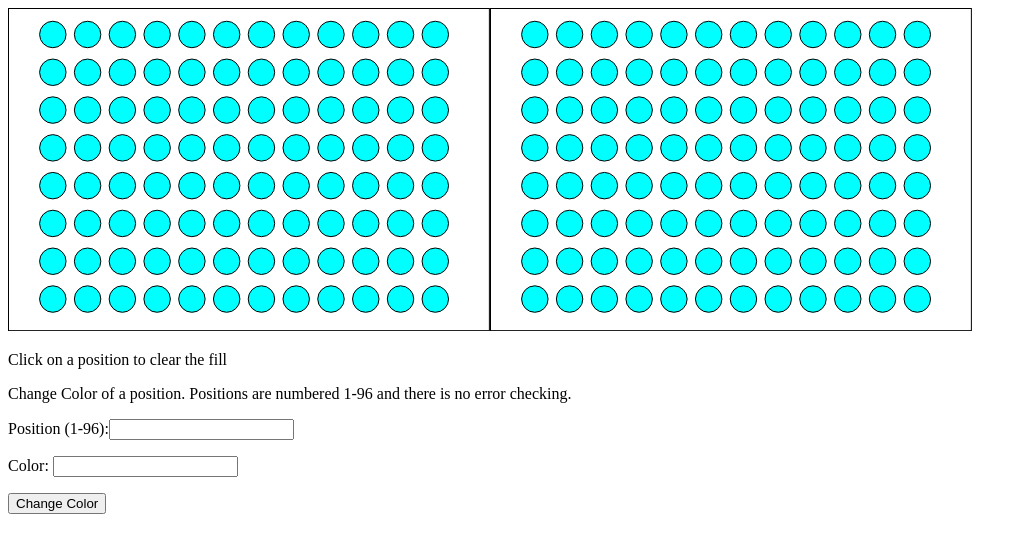
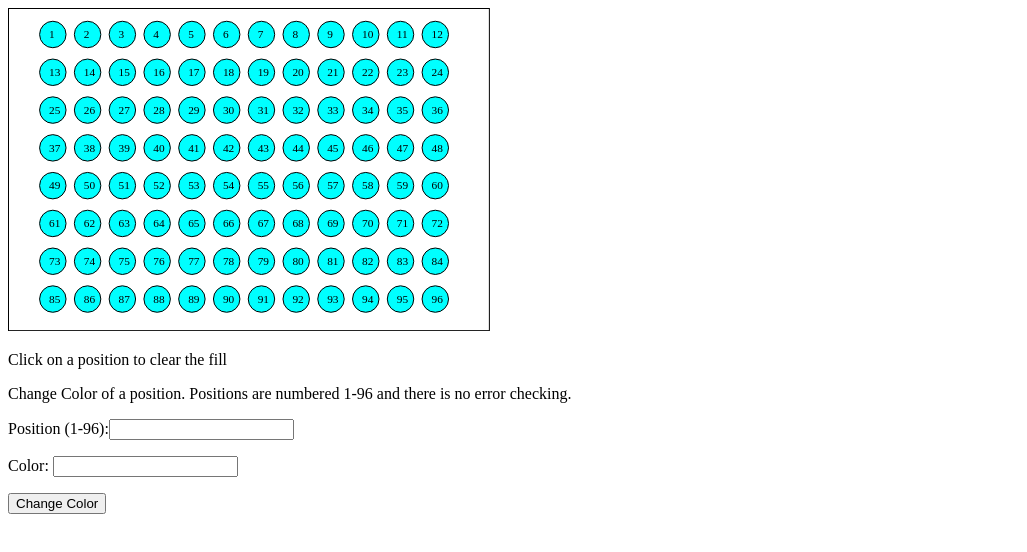
Before and after one commit to Scottmacaz/svg-as-ng-component, an Angular app: page / in a window 1280 px wide. Shown: the top 552 px of the page, without its empty margins (0-1027 px from the left). Built offline with nearby package versions, Linux system fonts and the light colour scheme.

Commit message:
Added position number to each position of the displayed svg

```diff
--- a/src/app/app.component.html
+++ b/src/app/app.component.html
@@ -1,5 +1,4 @@
 <app-plate-svg [plateLayout]="plateLayout"></app-plate-svg>
-<app-plate-svg [plateLayout]="plateLayout2"></app-plate-svg>
 <p>Click on a position to clear the fill</p>
 <p>Change Color of a position.  Positions are numbered 1-96 and there is no error checking.</p>
 <label >Position (1-96):</label>
--- a/src/app/app.component.ts
+++ b/src/app/app.component.ts
@@ -6,15 +6,12 @@
 export class AppComponent implements OnInit {
 
   plateLayout: PlateLayout;
-  plateLayout2: PlateLayout;
   positionToChange: number;
   positionToChangeColor: string;
 
   ngOnInit(): void {
     const platePositionMap = this.makePlatePositions();
-    const platePositionMap2 = this.makePlatePositions2();
     this.plateLayout = new PlateLayout(platePositionMap);
-    this.plateLayout2 = new PlateLayout(platePositionMap2);
   }
 
   changeColor() {
@@ -40,23 +37,5 @@
     }
     return platePositions;
   }
-  makePlatePositions2() {
-    let position = 1;
-    const baseXCoordinate = 62;
-    const baseYCoordinate = 34;
-    const platePositions = new Array<PlatePosition>();
-    let currentXCoordinate = baseXCoordinate;
-    let currentYCoordinate = baseYCoordinate;
-    for (let row = 1; row < 9; row++) {
-      for (let column = 1; column < 13; column++) {
-        platePositions.push(new PlatePosition(position, row, column,
-           currentXCoordinate, currentYCoordinate,  `plate-pos-${row}-${column}`, 'fill-aqua'));
-           currentXCoordinate += 9.2;
-        position++;
-      }
-      currentYCoordinate += 10;
-      currentXCoordinate = baseXCoordinate;
-    }
-    return platePositions;
-  }
+
 }
--- a/src/app/plate-svg/plate-svg.component.html
+++ b/src/app/plate-svg/plate-svg.component.html
@@ -30,12 +30,13 @@
        x="50.270832"
        y="27.125" />
 
-       <!-- <ng-container > -->
-        <use *ngFor="let position of plateLayout.positions" xlink:href="#Well" id="0"
+       <ng-container *ngFor="let position of plateLayout.positions" >
+        <use  xlink:href="#Well" id="0"
           [attr.x]="position.xCoordinate" [attr.y]="position.yCoordinate" fill="none" stroke="#000000"
           [(attr.class)]="position.className" (click)="clearFill(position.position)"
-        ></use>
-      <!-- </ng-container> -->
+        />
+        <text [attr.x]="position.xCoordinate -1" [attr.y]="position.yCoordinate + 1" style="font-size: 3px;">{{position.position}}</text>
+      </ng-container>
 
     <!-- A-row -->
     <!-- <use xlink:href="#Well" id="0"  x="62.048634" y="32.615082" fill="none" stroke="#000000"/>
```
